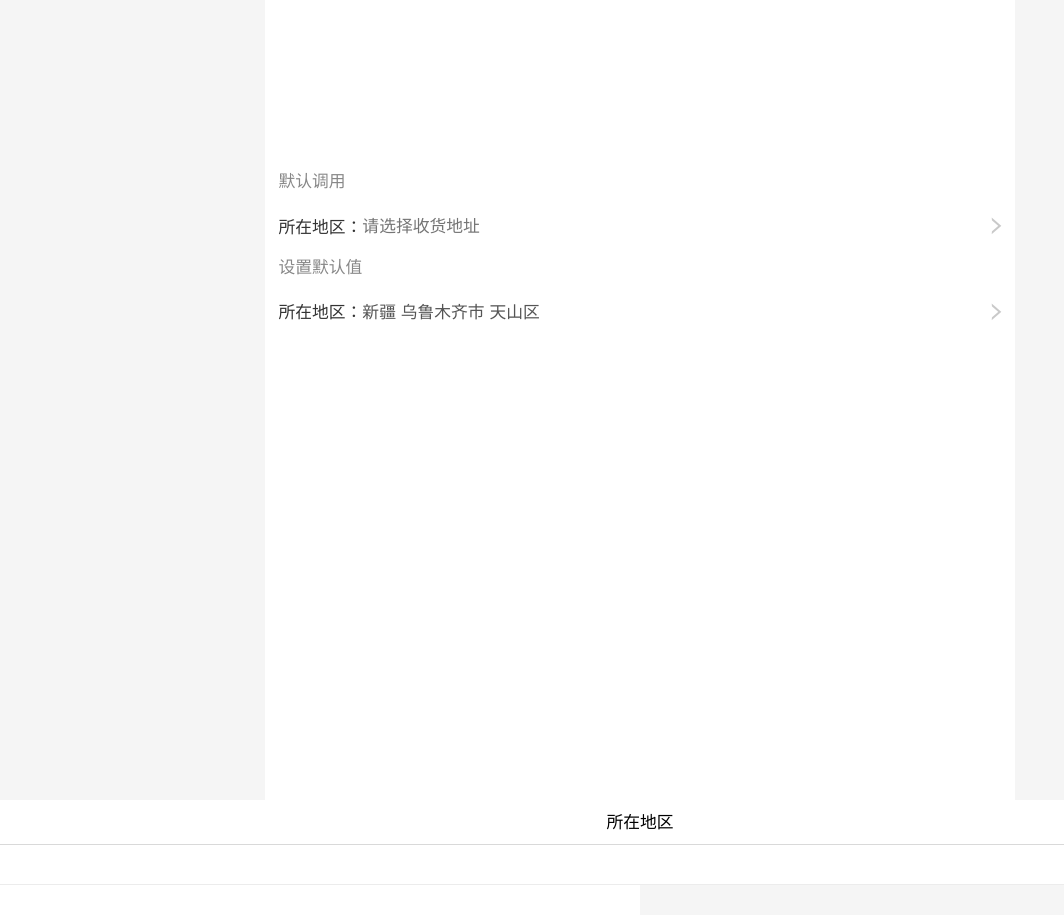
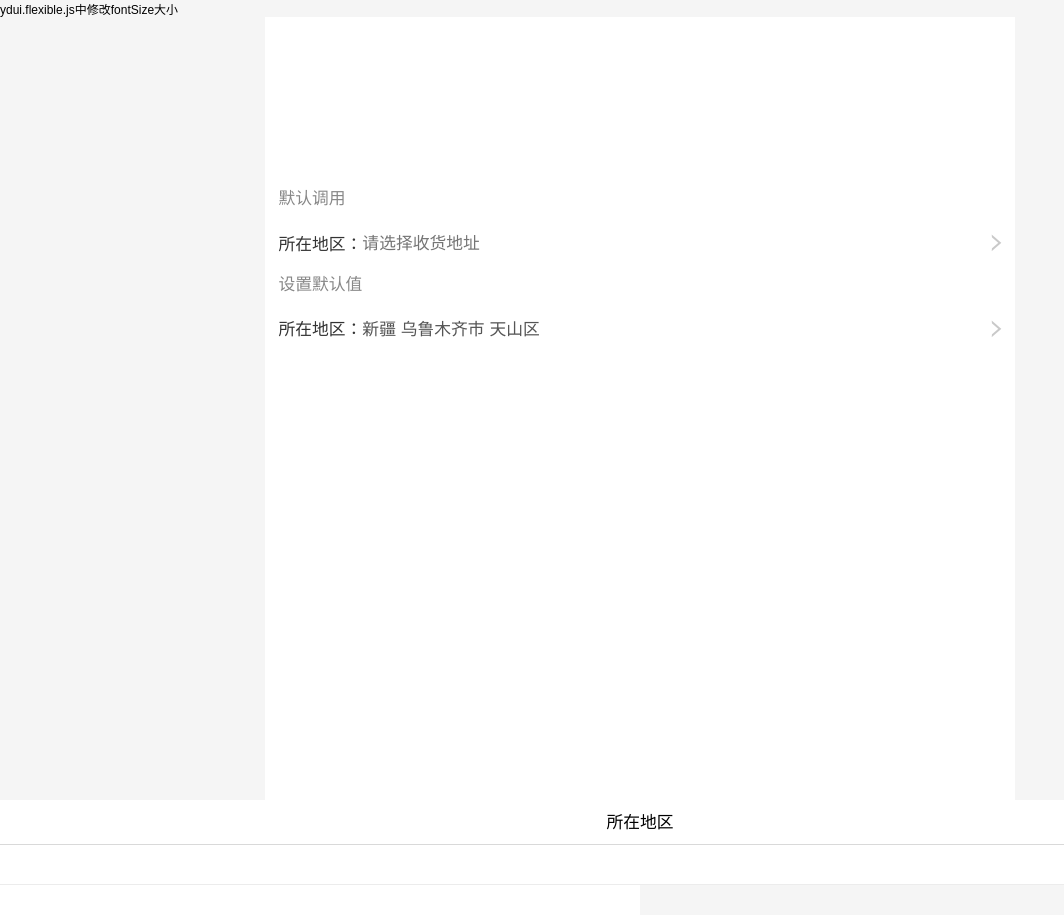
Before and after one commit to hdf123/service_settings, a plain HTML site: page 添加地址联动/index.html in a window 1280 px wide. Shown: the whole page, without its empty margins (0-1064 px from the left). Drawn offline with Linux system fonts and the light colour scheme.

Commit message:
更新 index.html

```diff
--- a/添加地址联动/index.html
+++ b/添加地址联动/index.html
@@ -2,7 +2,7 @@
 <html>
 <head>
 <meta charset="UTF-8">
-<title>jQuery手机端收货地址选择代码 - 站长素材</title>
+<title>jQuery手机端收货地址选择代码</title>
 <meta content="width=device-width,initial-scale=1.0,maximum-scale=1.0,user-scalable=0" name="viewport">
 <meta content="yes" name="apple-mobile-web-app-capable">
 <meta content="black" name="apple-mobile-web-app-status-bar-style">
@@ -12,7 +12,7 @@
 <script src="js/ydui.flexible.js"></script>
 </head>
 <body>
-
+<div>ydui.flexible.js中修改fontSize大小</div>
 <section class="g-flexview">
 
     <section class="g-scrollview">
```
